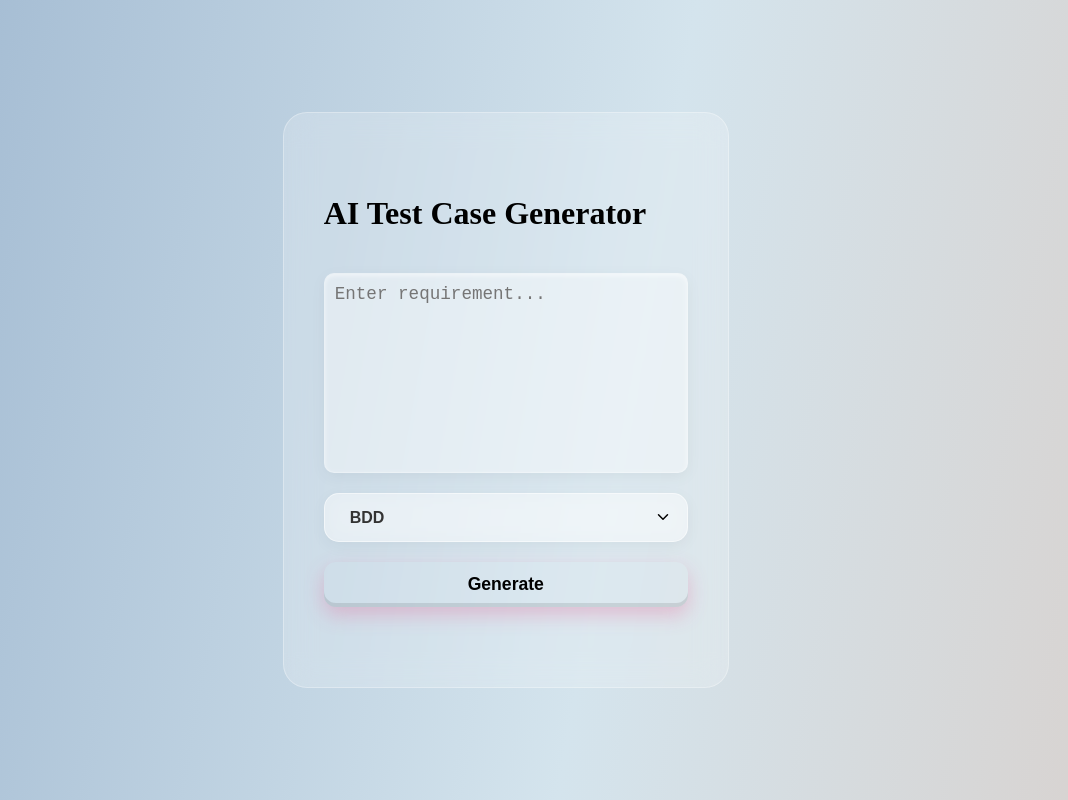
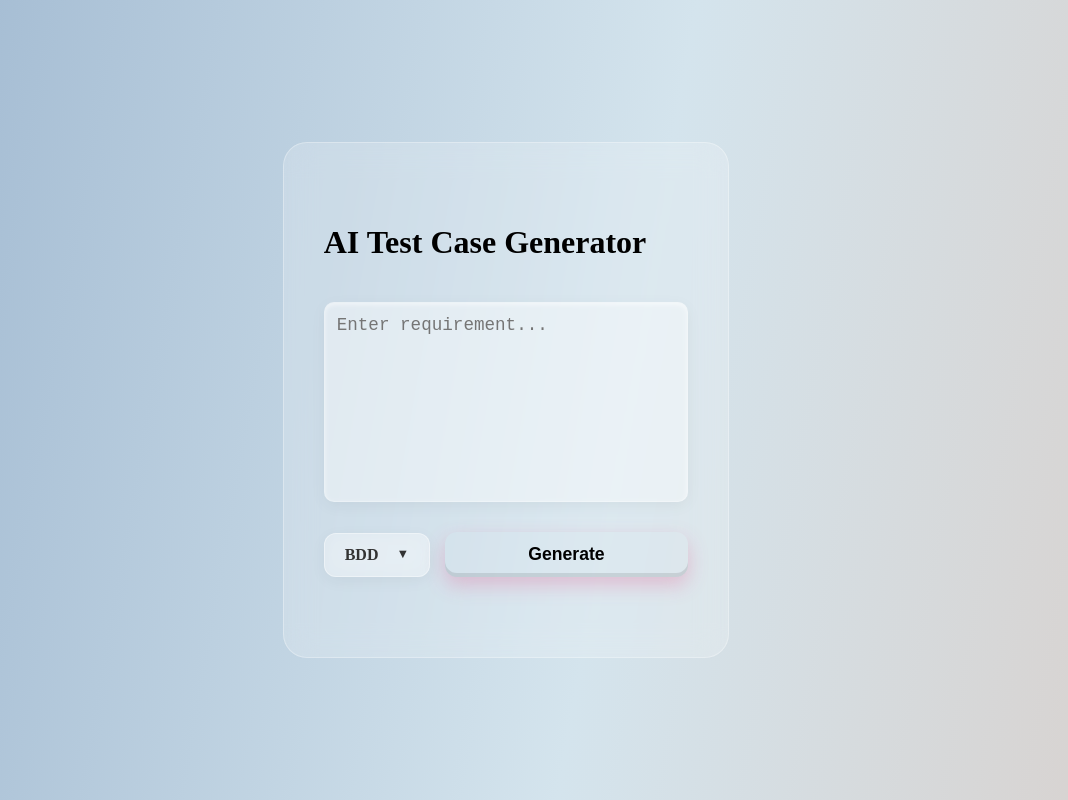
Before and after one commit to twentyvanty/AI-test-case-generator, a React (Vite) app in the folder frontend/: page / in a window 1280 px wide. Shown: the whole page, without its empty margins (155-1223 px from the left). Built offline with nearby package versions, Linux system fonts and the light colour scheme.

Commit message:
redesign

```diff
--- a/frontend/src/App.css
+++ b/frontend/src/App.css
@@ -143,10 +143,42 @@ select:focus {
   border-color: var(--primary--sunset); /* ใช้สีชมพู Sunset เป็นเส้นขอบตอนเลือก */
 }
 
-option {
-  background-color: white; /* เพื่อให้อ่านง่ายเมื่อรายการโผล่ออกมา */
+/* จัดการตัวหนังสือและพื้นหลังของรายการข้างใน */
+select option {
+  background-color: white; /* เปลี่ยนพื้นหลังรายการเป็นสีขาว */
+  color: #333;             /* ตัวหนังสือสีเข้มอ่านง่าย */
+  font-family: inherit;
+  padding: 10px;
+}
+
+/* กล่องรายการที่เด้งลงมา */
+.dropdown-list {
+  position: absolute;
+  top: 100%;
+  left: 0;
+  right: 0;
+  margin-top: 10px;
+
+  /* สไตล์กระจกใส */
+  background: rgba(255, 255, 255, 0.4);
+  backdrop-filter: blur(15px);
+  border: 1px solid rgba(255, 255, 255, 0.3);
+  border-radius: 12px;
+  overflow: hidden;
+  z-index: 10;
+  box-shadow: 0 8px 32px rgba(0, 0, 0, 0.1);
+}
+
+/* สไตล์แต่ละตัวเลือกในรายการ */
+.option {
+  padding: 12px 20px;
+  cursor: pointer;
   color: #333;
-  padding: 10px;
+  transition: background 0.2s;
+}
+
+.option:hover {
+  background: rgba(255, 255, 255, 0.3); /* ไฮไลท์เวลาเอาเมาส์วาง */
 }
 
 .generate-btn {
@@ -181,13 +213,66 @@ option {
   box-shadow: 0 4px 10px rgba(228, 86, 139, 0.2);
 }
 
+/* จัดระเบียบแถวของ Dropdown และปุ่ม */
 .action-bar {
   display: flex;
-  justify-content: space-between; /* แยกฝั่งซ้าย-ขวา หรือใช้ center ถ้าอยากให้อยู่ตรงกลาง */
+  gap: 15px;
+  width: 100%;
+  margin-top: 10px;
+}
+
+.custom-dropdown {
+  position: relative;
+  flex: 1; /* ให้ขยายขนาดตามพื้นที่ */
+}
+
+.dropdown-header {
+  background: rgba(255, 255, 255, 0.3);
+  backdrop-filter: blur(10px);
+  border: 1px solid rgba(255, 255, 255, 0.4);
+  padding: 12px 20px;
+  border-radius: 12px;
+  cursor: pointer;
+  display: flex;
+  justify-content: space-between;
   align-items: center;
-  width: 100%;
-  gap: 20px;
-  margin-top: 10px;
+  color: #333;
+  font-weight: 600;
+  box-shadow: 0 4px 15px rgba(0, 0, 0, 0.05);
+}
+
+.dropdown-list {
+  position: absolute;
+  top: calc(100% + 8px);
+  left: 0;
+  right: 0;
+  background: rgba(255, 255, 255, 0.5); /* กระจกใสขึ้นอีกนิด */
+  backdrop-filter: blur(20px);
+  border: 1px solid rgba(255, 255, 255, 0.3);
+  border-radius: 12px;
+  z-index: 100;
+  overflow: hidden;
+  box-shadow: 0 10px 25px rgba(0, 0, 0, 0.1);
+}
+
+.option {
+  padding: 12px 20px;
+  cursor: pointer;
+  transition: all 0.2s;
+}
+
+.option:hover {
+  background: rgba(255, 255, 255, 0.3);
+  padding-left: 25px; /* เอฟเฟกต์เลื่อนนิดๆ เวลา hover */
+}
+
+/* ปรับแต่งลูกศรให้หมุนได้ */
+.arrow {
+  transition: transform 0.3s ease;
+  font-size: 0.8rem;
+}
+.arrow.open {
+  transform: rotate(180deg);
 }
 
 /* ถ้าอยากให้ปุ่มยาวขึ้นเพื่อความเต็มตา */
--- a/frontend/src/App.tsx
+++ b/frontend/src/App.tsx
@@ -7,6 +7,7 @@ function App() {
   const [testCases, setTestCases] = useState<any[]>([]);
   const [loading, setLoading] = useState(false);
   const [error, setError] = useState("");
+  const [isOpen, setIsOpen] = useState(false); // ควบคุมการเปิด/ปิด Dropdown
 
   const handleGenerate = async () => {
     try {
@@ -25,36 +26,47 @@ function App() {
     <div className="glass-card">
       <h1>AI Test Case Generator</h1>
 
-      <textarea className="input-group"
+      <textarea
+        className="requirement-input" // เปลี่ยนชื่อ class ให้ชัดเจน
         value={requirement}
         onChange={(e) => setRequirement(e.target.value)}
         placeholder="Enter requirement..."
       />
 
-      <select
-        value={testType}
-        onChange={(e) => setTestType(e.target.value)}
-      >
-        <option value="BDD">BDD</option>
-        <option value="TDD">TDD</option>
-      </select>
+      <div className="action-bar">
+        {/* --- Custom Dropdown Start --- */}
+        <div className="custom-dropdown">
+          <div className="dropdown-header" onClick={() => setIsOpen(!isOpen)}>
+            <span>{testType}</span>
+            <span className={`arrow ${isOpen ? 'open' : ''}`}>▼</span>
+          </div>
 
-      <button className="generate-btn" onClick={handleGenerate} disabled={loading}>
-        {loading ? "Generating..." : "Generate"}
-      </button>
+          {isOpen && (
+            <div className="dropdown-list">
+              <div className="option" onClick={() => { setTestType("BDD"); setIsOpen(false); }}>BDD</div>
+              <div className="option" onClick={() => { setTestType("TDD"); setIsOpen(false); }}>TDD</div>
+            </div>
+          )}
+        </div>
+        {/* --- Custom Dropdown End --- */}
 
-      {error && <p style={{ color: "red" }}>{error}</p>}
+        <button className="generate-btn" onClick={handleGenerate} disabled={loading}>
+          {loading ? "Generating..." : "Generate"}
+        </button>
+      </div>
 
-      <div>
+      {error && <p className="error-msg">{error}</p>}
+
+      <div className="results-container">
         {testCases.map((tc, index) => (
-          <div key={index}>
+          <div key={index} className="test-case-card">
             <h3>{tc.title}</h3>
             <ul>
               {tc.steps.map((step: string, i: number) => (
                 <li key={i}>{step}</li>
               ))}
             </ul>
-            <p><strong>Expected:</strong> {tc.expected}</p>
+            <p className="expected-text"><strong>Expected:</strong> {tc.expected}</p>
           </div>
         ))}
       </div>
```
